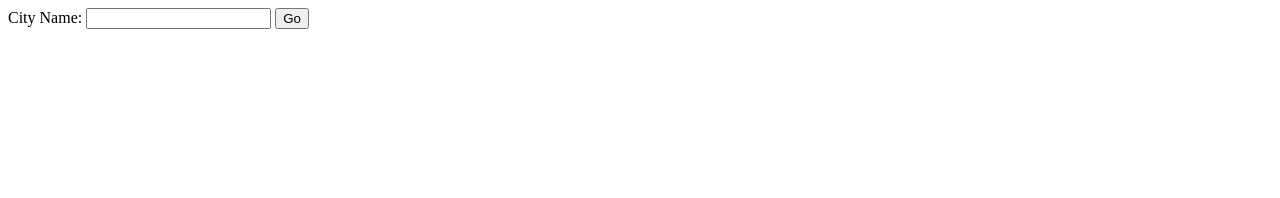
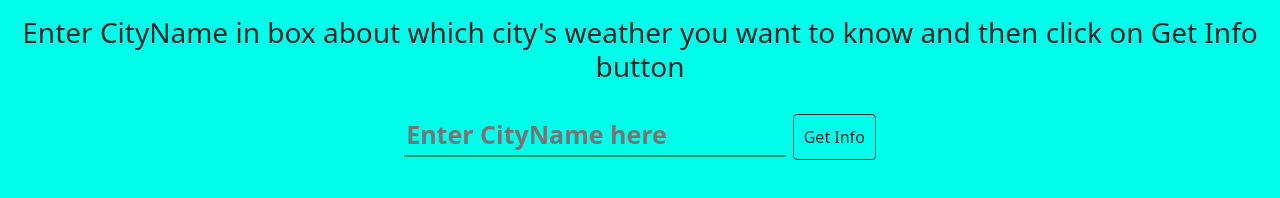
Before and after one commit to Rajatmittal28/Weather_Info_Project, a website: page index.html in a window 1280 px wide. Drawn offline with nearby package versions, Linux system fonts and the light colour scheme.

Commit message:
improved

```diff
--- a/index.html
+++ b/index.html
@@ -1,15 +1,49 @@
 <html lang="en">
+
 <head>
     <meta charset="UTF-8">
     <meta http-equiv="X-UA-Compatible" content="IE=edge">
     <meta name="viewport" content="width=device-width, initial-scale=1.0">
     <title>Weather app</title>
+    <link href="https://cdn.jsdelivr.net/npm/bootstrap@5.1.1/dist/css/bootstrap.min.css" rel="stylesheet"
+        integrity="sha384-F3w7mX95PdgyTmZZMECAngseQB83DfGTowi0iMjiWaeVhAn4FJkqJByhZMI3AhiU" crossorigin="anonymous">
+    <style>
+        body {
+            background-color: rgb(0, 255, 234);
+        }
+
+        input {
+            background-color: transparent;
+            border: none;
+            border-bottom: 2px solid rgb(9, 148, 106);
+            border-radius: 0;
+            font-weight: 600;
+        }
+
+        form {
+            font-size: 25px;
+        }
+
+        form input:focus {
+            background-color: transparent !important;
+            box-shadow: none !important;
+            border: none;
+            border-bottom: 2px solid rgb(9, 148, 106);
+            outline: none;
+        }
+
+        .btn {
+            padding: 10px;
+        }
+    </style>
 </head>
+
 <body>
-    <form action="/" method="post">
-    <label for="cityInput">City Name:</label>
-    <input type="text" name="cityName" id="cityInput">
-    <button type="submit">Go</button>
+    <form action="/" method="post" class="text-center my-3">
+        <h3>Enter CityName in box about which city's weather you want to know and then click on Get Info button</h3>
+        <input type="text" name="cityName" id="cityInput" placeholder="Enter CityName here" class="my-4">
+        <button type="submit" class="btn btn-outline-dark">Get Info</button>
     </form>
 </body>
+
 </html>
```
Also changed, not shown: app.js (+19 -5 lines).
